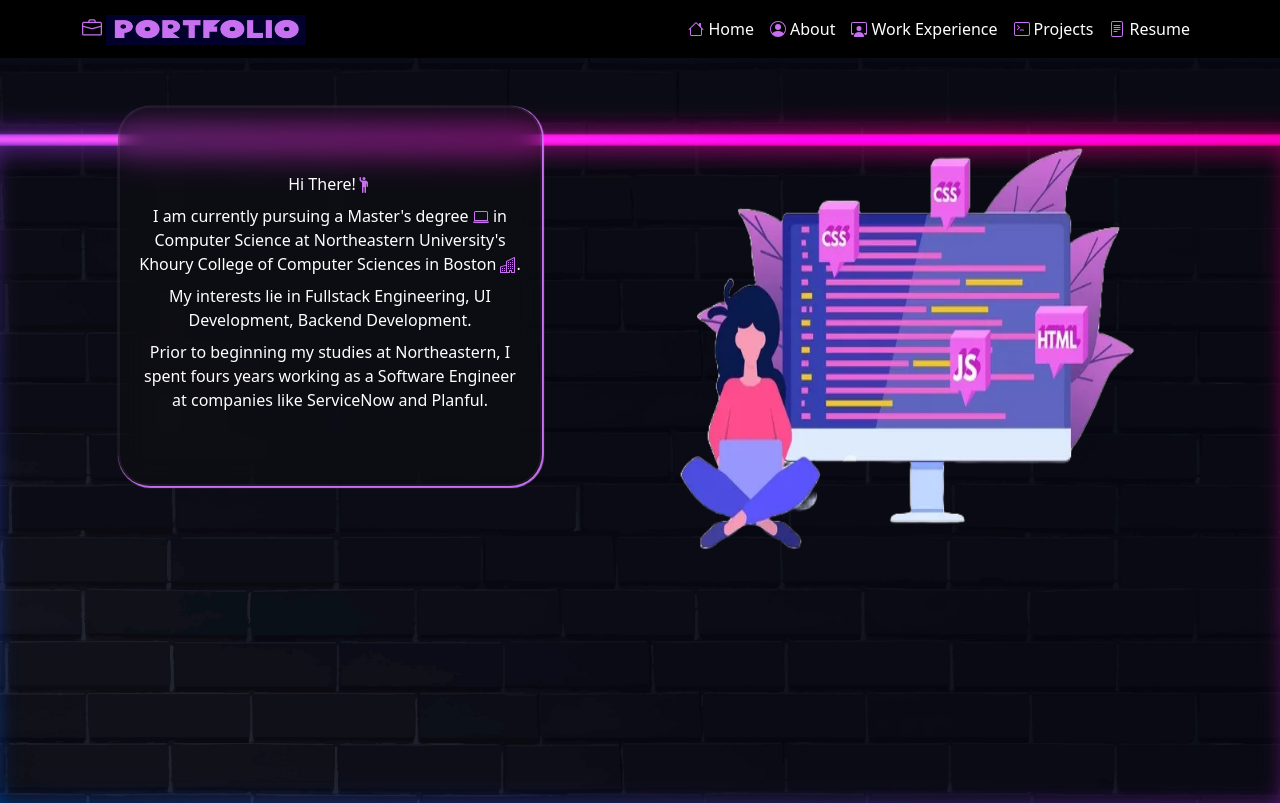
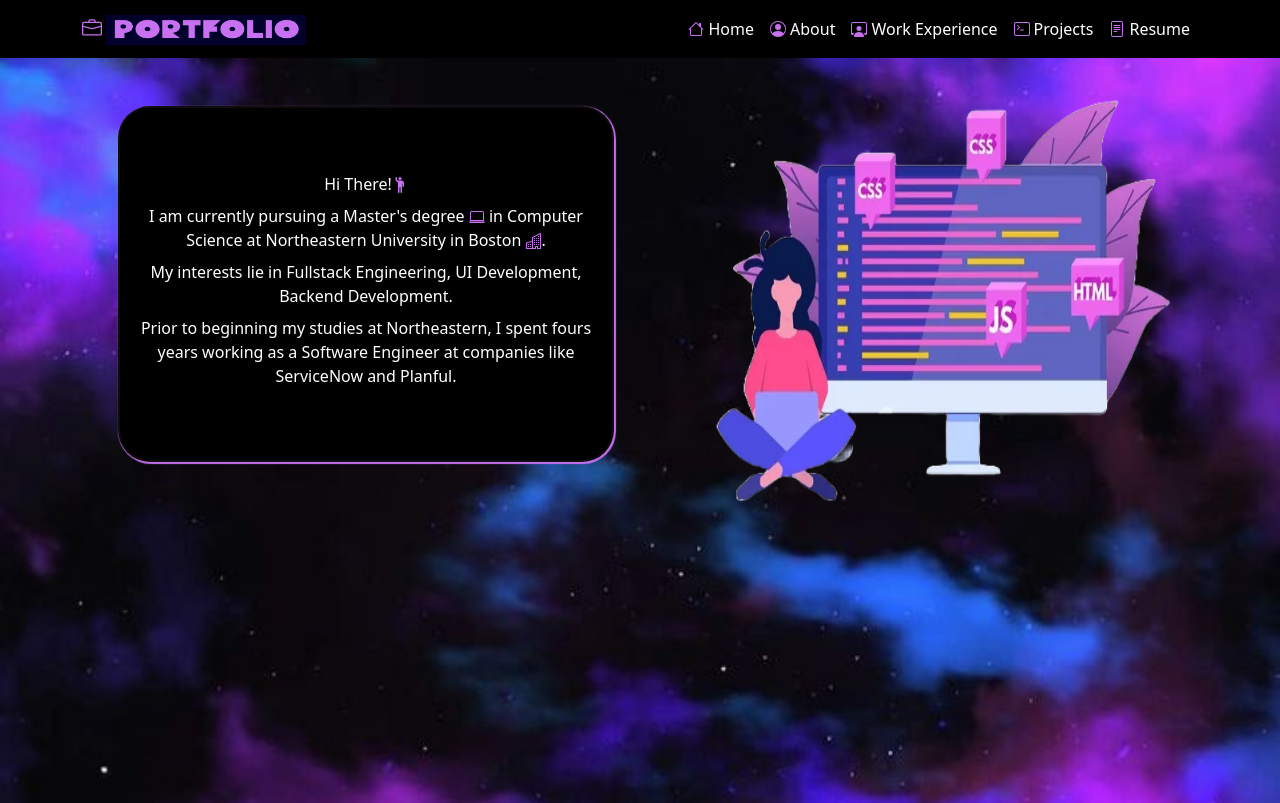
Before and after one commit to vanshita-tilwani/react-portfolio-template, a React (Create React App) app: page /about in a window 1280 px wide. Shown: the top 803 px of the page. Built offline with nearby package versions, Linux system fonts and the light colour scheme.

Commit message:
updating background for about component

```diff
--- a/src/components/About/About.css
+++ b/src/components/About/About.css
@@ -1,10 +1,15 @@
 .about-section
 {
-    background-image: url('../../assets/background.jpg');
+    background-image: url('../../assets/background.jpeg');
     background-size: cover;
     background-position: center;
     width: 100vw !important;
     height: 105vh !important;
+}
+
+.card-background
+{
+    background-color: black !important;
 }
 
 .max-dimension
--- a/src/components/About/About.js
+++ b/src/components/About/About.js
@@ -26,7 +26,7 @@ function About() {
                     stiffness: 260,
                     damping: 20
                     }}>
-                        <MDBCard  className="py-5 text-white card-details">
+                        <MDBCard  className="py-5 text-white card-details card-background">
                         <MDBCardBody>
 
                         <div className="mb-2">
@@ -34,7 +34,7 @@ function About() {
                         <PersonRaisedHand className="icon-color"></PersonRaisedHand>
                         </div>
                         <div className="mb-2">
-                        I am currently pursuing a Master's degree <Laptop className="icon-color"/> in Computer Science at Northeastern University's Khoury College of Computer Sciences in Boston <Buildings className="icon-color"/>.
+                        I am currently pursuing a Master's degree <Laptop className="icon-color"/> in Computer Science at Northeastern University in Boston <Buildings className="icon-color"/>.
                         </div>
                         <div className="mb-2">
                         My interests lie in Fullstack Engineering, UI Development, Backend Development.
@@ -49,7 +49,7 @@ function About() {
 
                 </MDBCol>
 
-                <MDBCol className="justify-content-center text-center p-5">
+                <MDBCol className="justify-content-center text-center">
                     <motion.div
                     whileHover={{ scale: 1.2 }}
                     whileTap={{ scale: 0.8 }}
```
Also changed, not shown: src/assets/background.jpeg (added).
